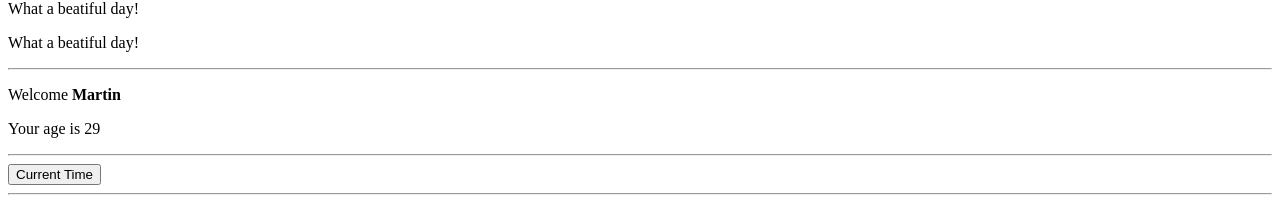
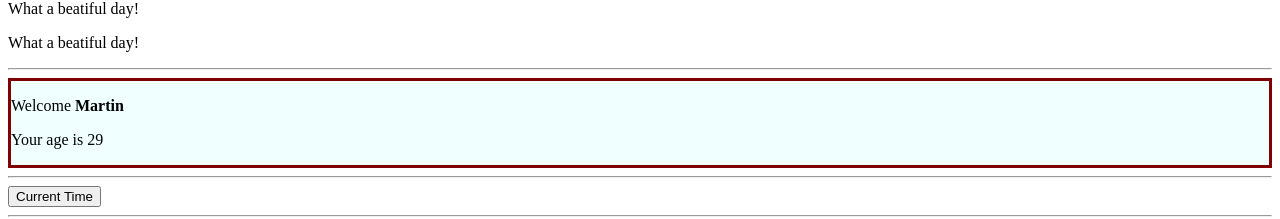
Before and after one commit to MartinGergov/React, a React (Vite) app: page / in a window 1280 px wide. Shown: the part 170-389 px from the top of the page. Built offline with nearby package versions, Linux system fonts and the light colour scheme.

Commit message:
Ejercicio 30

```diff
--- a/src/Welcome.jsx
+++ b/src/Welcome.jsx
@@ -2,7 +2,7 @@ import { Age } from "./Age";
 
 export function Welcome({ name }) {
   return (
-    <div>
+    <div className="welcome">
       <p>
         Welcome <strong>{name}</strong>
       </p>
--- /dev/null
+++ b/src/index.css
@@ -0,0 +1,4 @@
+.welcome {
+  background-color: azure;
+  border: 3px solid maroon;
+}
--- a/src/index.jsx
+++ b/src/index.jsx
@@ -1,4 +1,5 @@
 import { App } from "./App";
 import { createRoot } from "react-dom/client";
+import "./index.css";
 
 createRoot(document.getElementById("root")).render(<App />);
```
